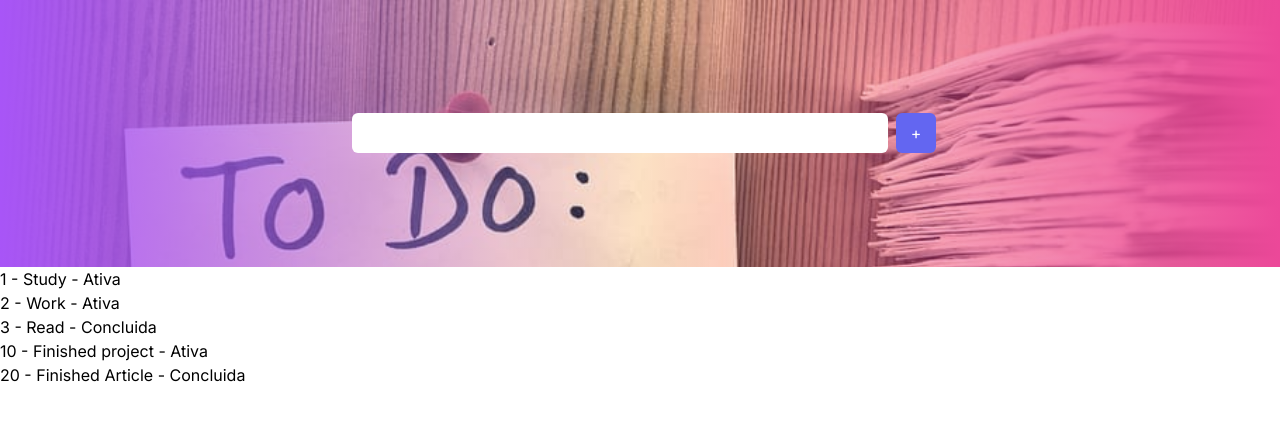
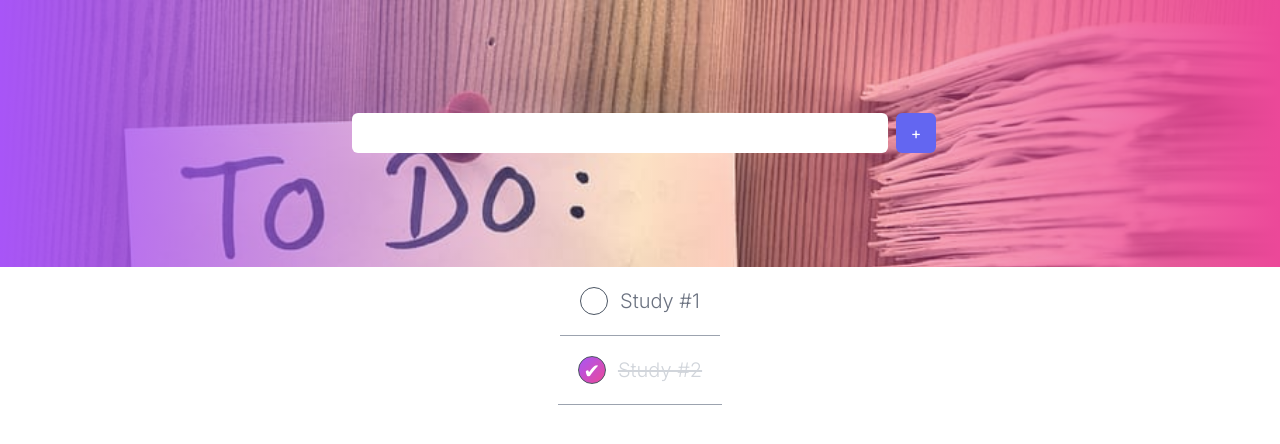
Before and after one commit to gabrielDpadua21/task-manager-tailwind, a Next.js app: page / in a window 1280 px wide. Shown: the top 444 px of the page. Built offline with nearby package versions, Linux system fonts and the light colour scheme.

Commit message:
feat: ✨ list item

```diff
--- a/src/app/page.tsx
+++ b/src/app/page.tsx
@@ -25,7 +25,6 @@ export default function Home() {
   return (
     <main className="h-screen w-screen">
         <Header />
-        {renderTasks()}
     </main>
   )
 }
--- a/src/components/Header.tsx
+++ b/src/components/Header.tsx
@@ -1,5 +1,8 @@
+'use client';
+
 import React from "react"
 import Form from "./Form";
+import ListItem from "./list/ListItem";
 
 const Header: React.FC = () => {
     return (
@@ -9,6 +12,10 @@ const Header: React.FC = () => {
                     <div className="flex justify-center items-center h-full w-full">
                         <Form />
                     </div>
+                    <div className="flex justify-center items-center flex-col">
+                        <ListItem value="Study #1" isFinished={false} changeStatus={() => { }}/>
+                        <ListItem value="Study #2" isFinished={true} changeStatus={() => { }}/>
+                    </div>
                 </div>
             </div>
         </div>
--- /dev/null
+++ b/src/components/list/ListItem.tsx
@@ -0,0 +1,29 @@
+'use client'
+
+import React from "react"
+import Select from "./Select";
+
+
+interface ListItemProps {
+    value: string;
+    isFinished: boolean
+    changeStatus: () => void
+}
+
+const ListItem: React.FC<ListItemProps> = (props: ListItemProps) => {
+
+    const textStyle = props.isFinished ? 'line-through text-gray-300' : 'text-gray-500'
+
+    return (
+        <div onClick={props.changeStatus} className={`
+           flex items-center bg-white text-black p-5 border-b border-gray-400 text-xl cursor-pointer
+        `}>
+            <Select value={props.isFinished}/>
+            <span className={`ml-3 font-light ${textStyle}`}>
+                {props.value}
+            </span>
+        </div>
+    )
+}
+
+export default ListItem;
--- /dev/null
+++ b/src/components/list/Select.tsx
@@ -0,0 +1,30 @@
+import React from "react"
+
+interface SelectProps {
+    value?: boolean
+}
+
+const Select: React.FC<SelectProps> = (props: SelectProps) => {
+
+    const gradient = props.value ? "bg-gradient-to-br from-purple-500 to-pink-500" : ""
+
+    return (
+        <div className={`
+            h-7
+            w-7
+            border
+            border-gray-600
+            rounded-full
+            flex
+            justify-center
+            align-center
+            text-white
+            cursor-pointer
+            ${gradient}
+        `}>
+            {props.value ? "✔" : ""}
+        </div>
+    )
+}
+
+export default Select;
```
